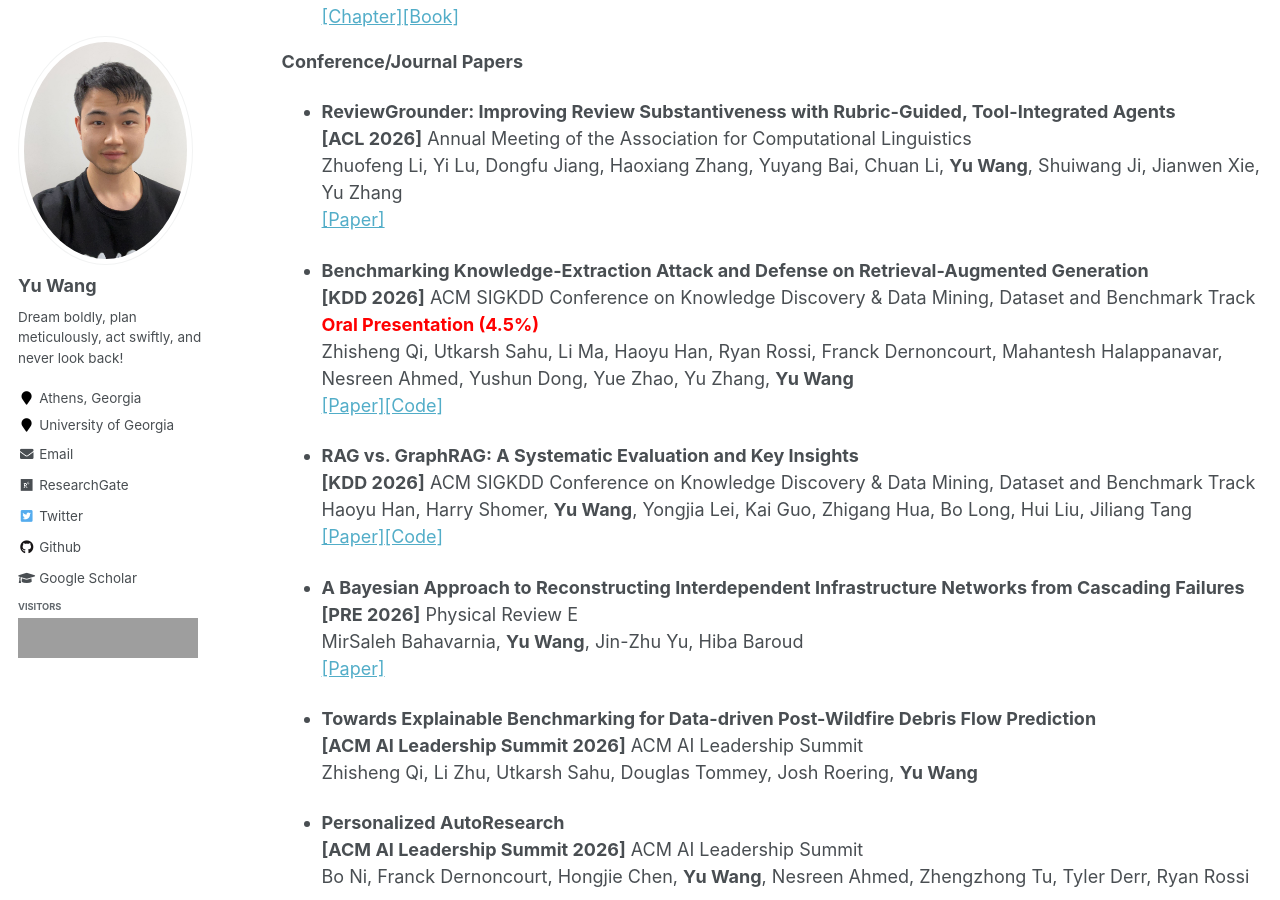
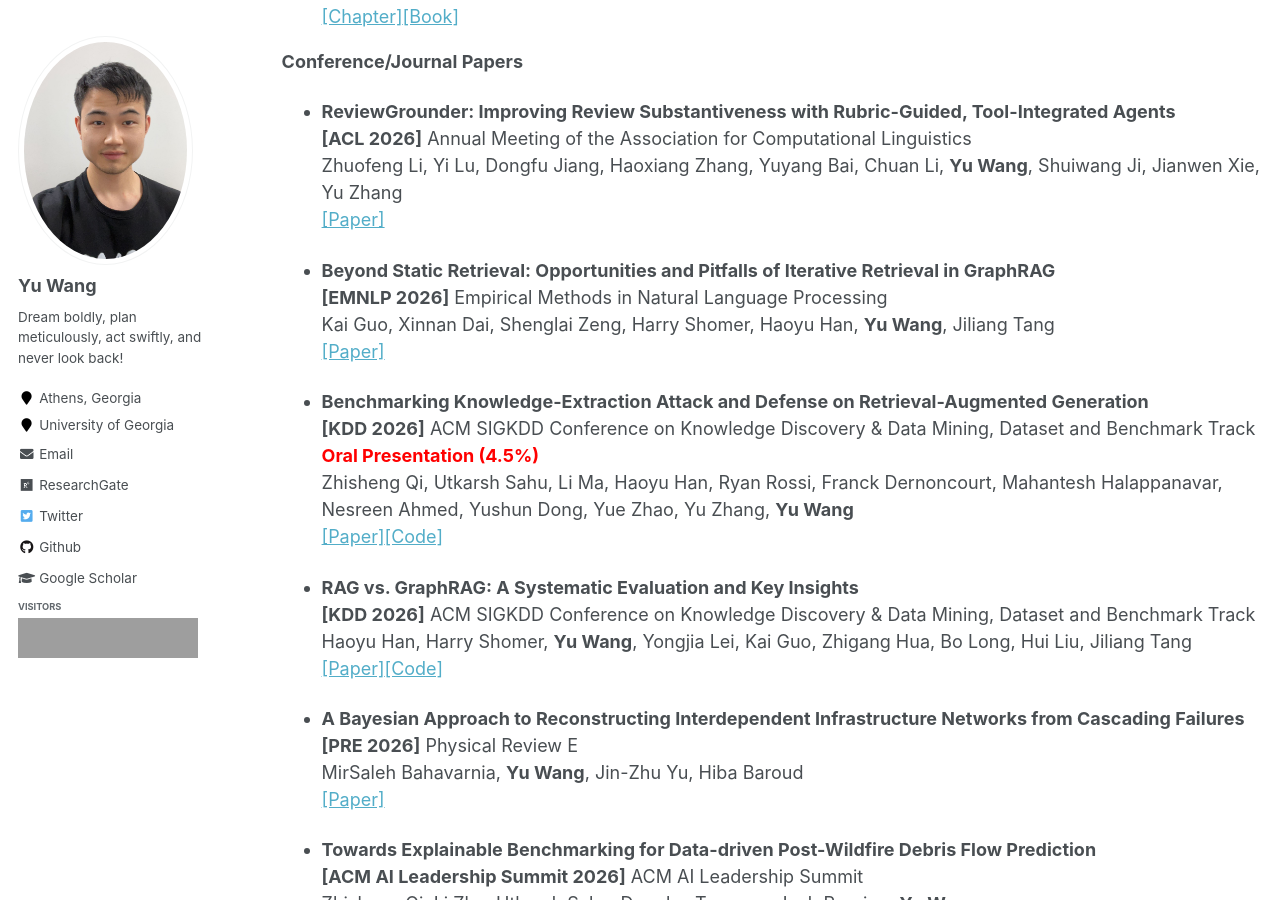
Before and after one commit to yuwang0103/yuwang0103.github.io, a Jekyll site: the page built from _pages/publication.md, in a window 1280 px wide and 900 px high, scrolled down 1286 px. Built offline with Jekyll 4.4.1, drawn with Linux system fonts in a browser that asks for light colours; grey boxes are pictures that could not be loaded.

Commit message:
Add EMNLP GraphRAG paper

```diff
--- a/_pages/publication.md
+++ b/_pages/publication.md
@@ -52,6 +52,11 @@ Most up-to-date publications are [here](https://yuwang0103.github.io/_pages/CV.p
   <br> **[ACL 2026]** Annual Meeting of the Association for Computational Linguistics
   <br> Zhuofeng Li, Yi Lu, Dongfu Jiang, Haoxiang Zhang, Yuyang Bai, Chuan Li, **Yu Wang**, Shuiwang Ji, Jianwen Xie, Yu Zhang
   <br> [[Paper]](https://aclanthology.org/2026.acl-long.1477/)
+
+- **Beyond Static Retrieval: Opportunities and Pitfalls of Iterative Retrieval in GraphRAG**
+  <br> **[EMNLP 2026]** Empirical Methods in Natural Language Processing
+  <br> Kai Guo, Xinnan Dai, Shenglai Zeng, Harry Shomer, Haoyu Han, **Yu Wang**, Jiliang Tang
+  <br> [[Paper]](https://arxiv.org/abs/2509.25530)
 
 - **Benchmarking Knowledge-Extraction Attack and Defense on Retrieval-Augmented Generation**
   <br> **[KDD 2026]** ACM SIGKDD Conference on Knowledge Discovery & Data Mining, Dataset and Benchmark Track
```
Also changed, not shown: _pages/about.md (+1 -0 lines), _pages/projects.md (+1 -0 lines).
